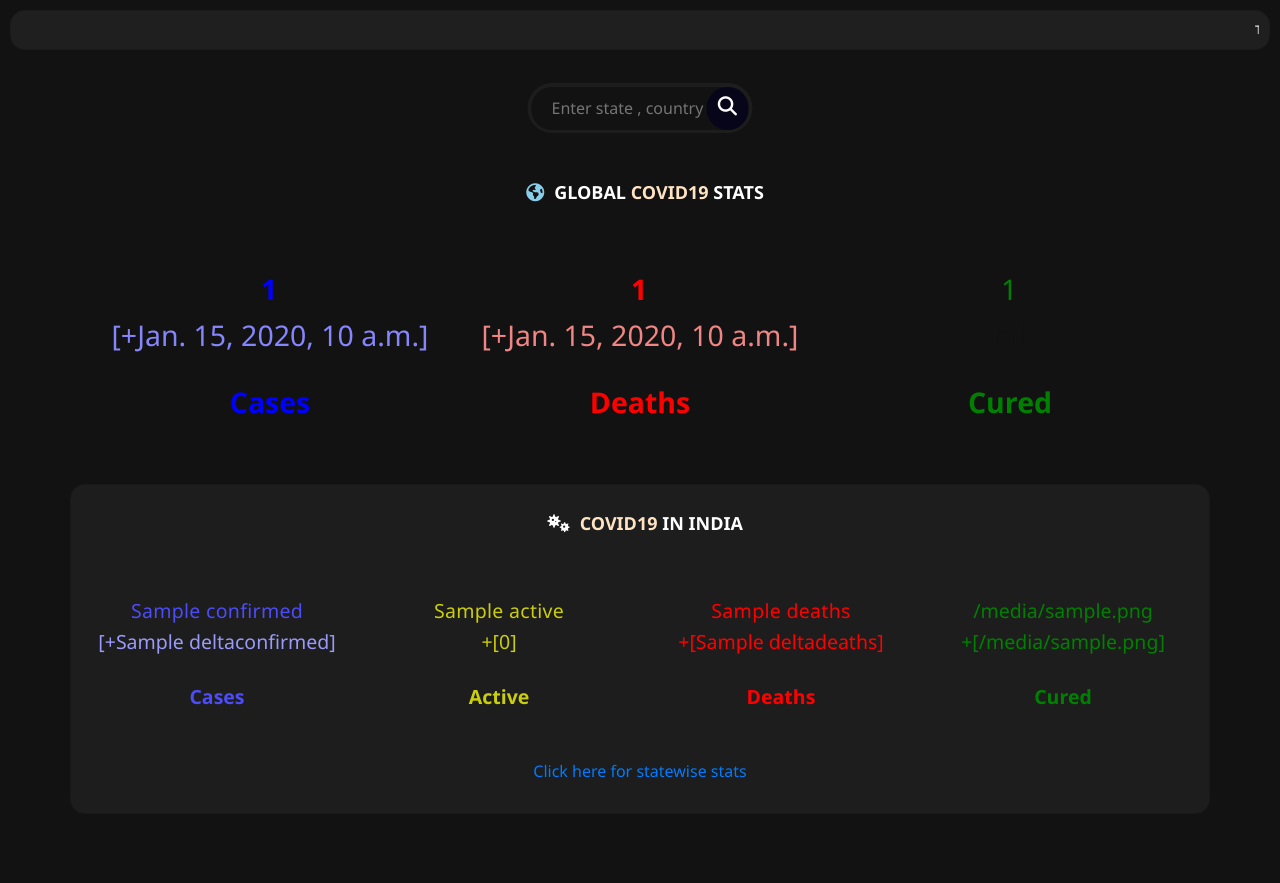
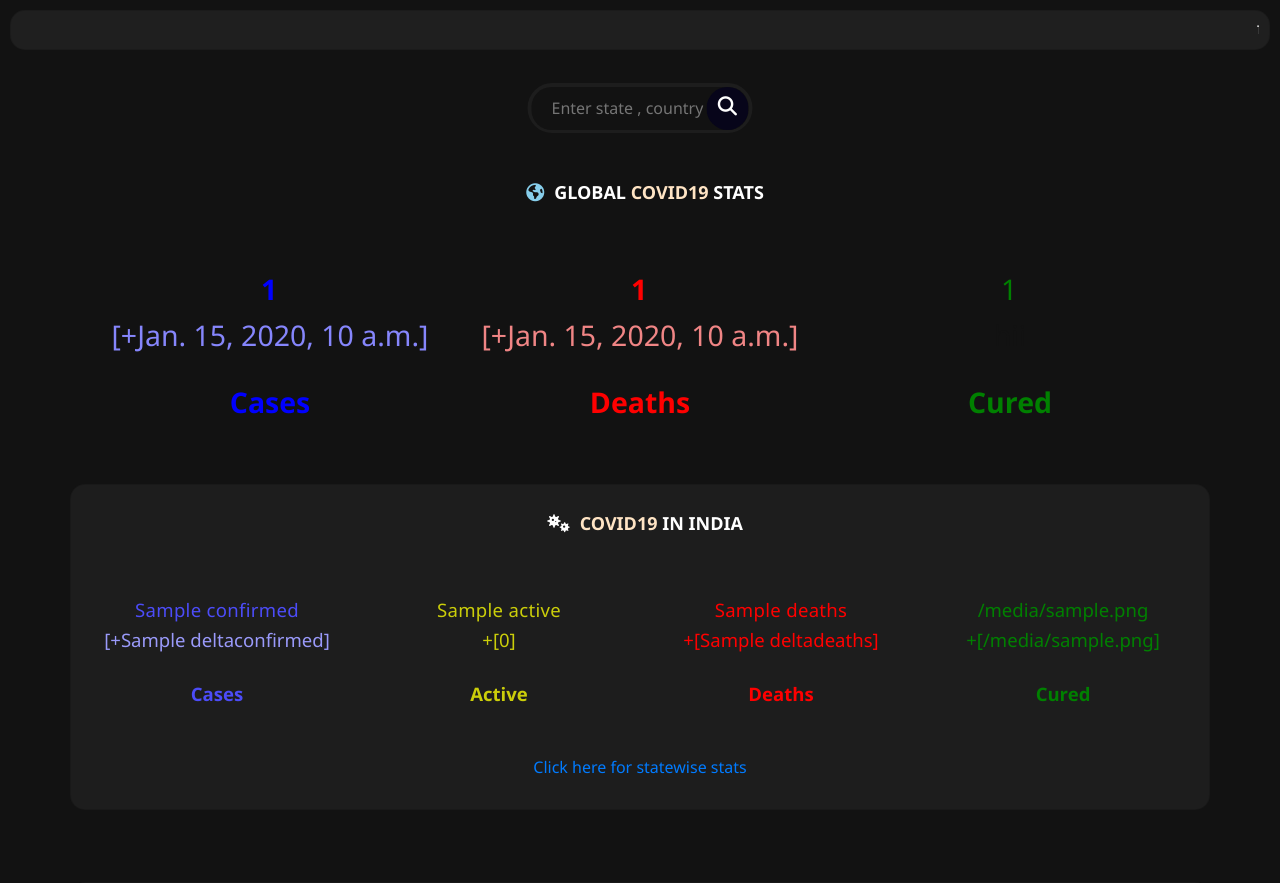
Before and after one commit to Sanayshah2/go-corona-corona-go, a Django app: template covid19/covidapp/templates/covidapp/api.html in a window 1280 px wide. Shown: the part 56-939 px from the top of the page. Run offline with Django 3.2, Linux system fonts and the light colour scheme; the template is opened without the code that fills it: most values are stand-ins (such as "Sample title", 1, 10 or a date in 2020); some libraries are stand-ins or nearby versions.

Commit message:
initial commit

```diff
--- a/covid19/covidapp/templates/covidapp/api.html
+++ b/covid19/covidapp/templates/covidapp/api.html
@@ -91,7 +91,7 @@ font-size: calc(30% + 1.1vw + 1.2vh);
 }
 
 .text-responsive-india{
-font-size: calc(30% + 0.4vw + 1.2vh);
+font-size: calc(30% + 0.2vw + 1.4vh);
 }
 </style>
 {% endblock style %}
```
